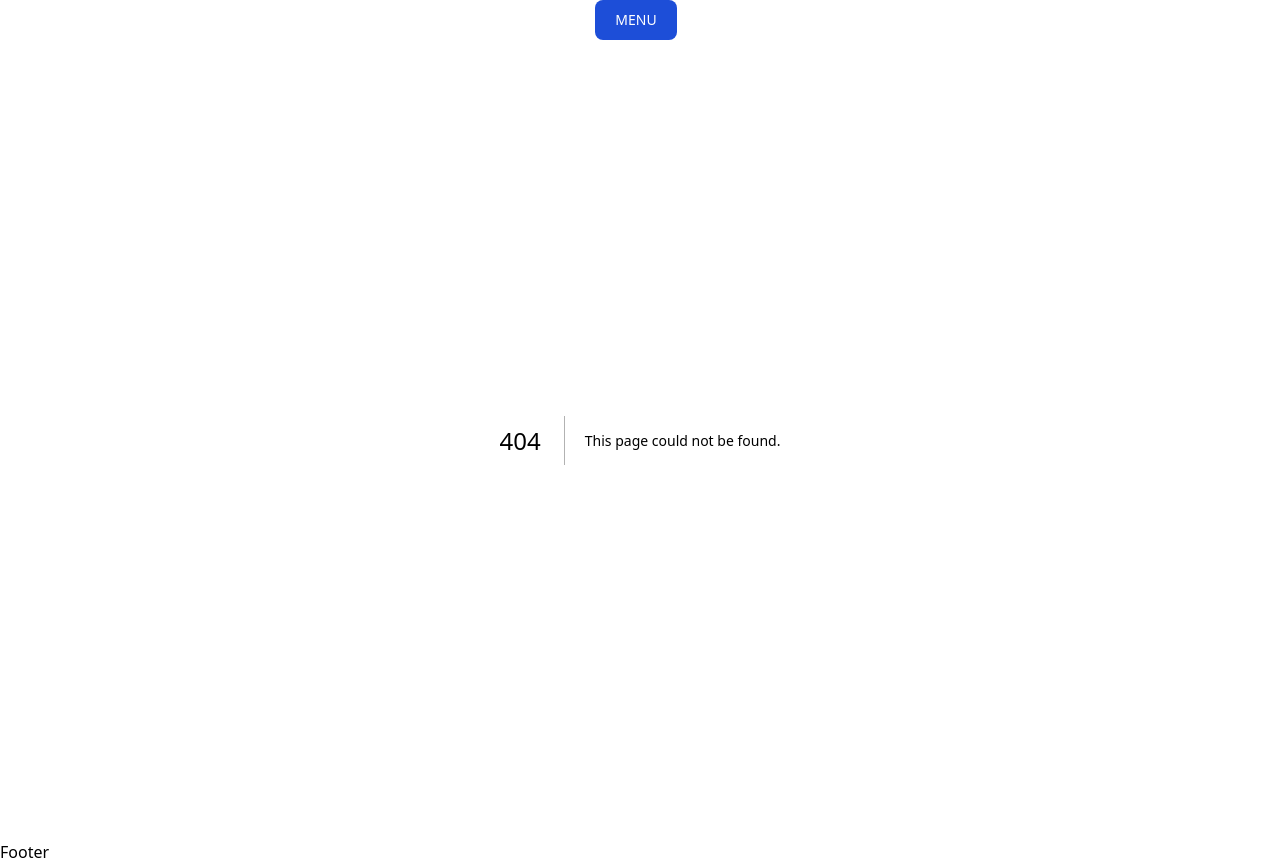
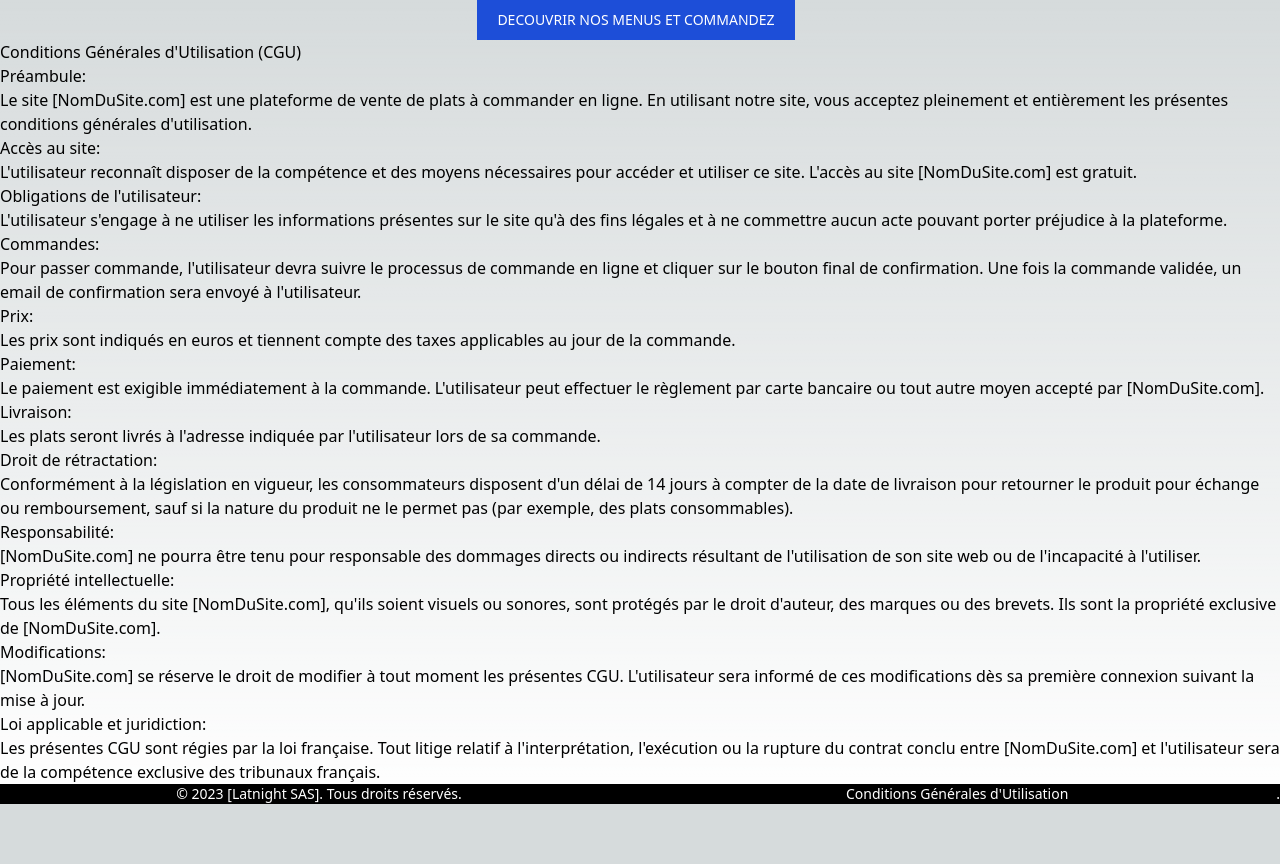
Before and after one commit to YannickMath/danse_fo, a Next.js app: page /CGU in a window 1280 px wide. Before the commit this address had no page. After the commit the page ends 804 px from the top, so only its background shows below. Built offline with nearby package versions, Linux system fonts and the light colour scheme.

Commit message:
maj header, footer, drawer

```diff
--- /dev/null
+++ b/src/components/cgu/CGU.js
@@ -0,0 +1,45 @@
+function CGU() {
+    return (
+        <div>
+            <h1>Conditions Générales d'Utilisation (CGU)</h1>
+
+            <h2>Préambule:</h2>
+            <p>Le site [NomDuSite.com] est une plateforme de vente de plats à commander en ligne. En utilisant notre site, vous acceptez pleinement et entièrement les présentes conditions générales d'utilisation.</p>
+
+            <h2>Accès au site:</h2>
+            <p>L'utilisateur reconnaît disposer de la compétence et des moyens nécessaires pour accéder et utiliser ce site. L'accès au site [NomDuSite.com] est gratuit.</p>
+
+            <h2>Obligations de l'utilisateur:</h2>
+            <p>L'utilisateur s'engage à ne utiliser les informations présentes sur le site qu'à des fins légales et à ne commettre aucun acte pouvant porter préjudice à la plateforme.</p>
+
+            <h2>Commandes:</h2>
+            <p>Pour passer commande, l'utilisateur devra suivre le processus de commande en ligne et cliquer sur le bouton final de confirmation. Une fois la commande validée, un email de confirmation sera envoyé à l'utilisateur.</p>
+
+            <h2>Prix:</h2>
+            <p>Les prix sont indiqués en euros et tiennent compte des taxes applicables au jour de la commande.</p>
+
+            <h2>Paiement:</h2>
+            <p>Le paiement est exigible immédiatement à la commande. L'utilisateur peut effectuer le règlement par carte bancaire ou tout autre moyen accepté par [NomDuSite.com].</p>
+
+            <h2>Livraison:</h2>
+            <p>Les plats seront livrés à l'adresse indiquée par l'utilisateur lors de sa commande.</p>
+
+            <h2>Droit de rétractation:</h2>
+            <p>Conformément à la législation en vigueur, les consommateurs disposent d'un délai de 14 jours à compter de la date de livraison pour retourner le produit pour échange ou remboursement, sauf si la nature du produit ne le permet pas (par exemple, des plats consommables).</p>
+
+            <h2>Responsabilité:</h2>
+            <p>[NomDuSite.com] ne pourra être tenu pour responsable des dommages directs ou indirects résultant de l'utilisation de son site web ou de l'incapacité à l'utiliser.</p>
+
+            <h2>Propriété intellectuelle:</h2>
+            <p>Tous les éléments du site [NomDuSite.com], qu'ils soient visuels ou sonores, sont protégés par le droit d'auteur, des marques ou des brevets. Ils sont la propriété exclusive de [NomDuSite.com].</p>
+
+            <h2>Modifications:</h2>
+            <p>[NomDuSite.com] se réserve le droit de modifier à tout moment les présentes CGU. L'utilisateur sera informé de ces modifications dès sa première connexion suivant la mise à jour.</p>
+
+            <h2>Loi applicable et juridiction:</h2>
+            <p>Les présentes CGU sont régies par la loi française. Tout litige relatif à l'interprétation, l'exécution ou la rupture du contrat conclu entre [NomDuSite.com] et l'utilisateur sera de la compétence exclusive des tribunaux français.</p>
+        </div>
+    );
+}
+
+export default CGU;
--- a/src/components/footer.js
+++ b/src/components/footer.js
@@ -1,7 +1,12 @@
+import Link from "next/link";
+
 export default function Footer() {
-    return (
-        <div>
-            <h1>Footer</h1>
-        </div>
-    )
+  return (
+    <div className="flex justify-between w-full text-white bg-black text-sm">
+      <h1 className="w-1/2 flex justify-center">
+        © 2023 [Latnight SAS]. Tous droits réservés.{" "}
+      </h1>
+        <Link href="/CGU" className="w-1/2 flex justify-center">Conditions Générales d'Utilisation</Link>.
+    </div>
+  );
 }
--- a/src/components/layout.js
+++ b/src/components/layout.js
@@ -17,16 +17,17 @@ export default function Layout({ children }) {
   };
 
   return (
-    <>
+    <div className="h-screen">
       <Navbar
         isDrawerOpen={isDrawerOpen}
         setIsDrawerOpen={setisDrawerOpen}
         toggleDrawer={toggleDrawer}
         toggleEcommerce={toggleEcommerce}
         isDrawerOpenEcommerce={isDrawerOpenEcommerce}
+        className="h-1/6"
       />
       <main>{children}</main>
-      <Footer />
-    </>
+      <Footer className="h-0.5/6" />
+    </div>
   );
 }
--- a/src/components/navbar.js
+++ b/src/components/navbar.js
@@ -2,7 +2,10 @@ import { useState, useEffect, useRef } from "react";
 import Link from "next/link";
 import { MdOutlineKeyboardArrowDown } from "react-icons/md";
 import { PiSignInBold } from "react-icons/pi";
+import { AiOutlineLogout } from "react-icons/ai";
 import { RxCross1 } from "react-icons/rx";
+import { BsFillBoxFill } from "react-icons/bs";
+import { BsFillBagFill } from "react-icons/bs";
 
 export default function Navbar({
   isDrawerOpen,
@@ -33,19 +36,19 @@ export default function Navbar({
     <>
       <div className="text-center">
         <button
-          className="text-white bg-blue-700 hover:bg-blue-800 focus:ring-4 focus:ring-blue-300 font-medium rounded-lg text-sm px-5 py-2.5 mr-2 dark:bg-blue-600 dark:hover:bg-blue-700 focus:outline-none dark:focus:ring-blue-800"
+          className="text-white w-90% bg-blue-700 hover:bg-blue-800 focus:ring-4 focus:ring-blue-300 font-medium  text-sm px-5 py-2.5 mr-2 dark:bg-blue-600 dark:hover:bg-blue-700 focus:outline-none dark:focus:ring-blue-800"
           type="button"
           data-drawer-target="drawer-body-scrolling"
           data-drawer-show="drawer-body-scrolling"
           data-drawer-body-scrolling="true"
           aria-controls="drawer-body-scrolling"
           onClick={toggleDrawer}
-          ref={drawerRef}
           >
-          MENU
+          DECOUVRIR NOS MENUS ET COMMANDEZ
         </button>
       </div>
       <div
+            ref={drawerRef}
         id="drawer-body-scrolling"
         className={`fixed top-0 left-0 z-40 h-screen p-4 overflow-y-auto transition-transform ${
           isDrawerOpen ? "-translate-x-full" : ""
@@ -86,7 +89,7 @@ export default function Navbar({
                   <path d="M16.975 11H10V4.025a1 1 0 0 0-1.066-.998 8.5 8.5 0 1 0 9.039 9.039.999.999 0 0 0-1-1.066h.002Z" />
                   <path d="M12.5 0c-.157 0-.311.01-.565.027A1 1 0 0 0 11 1.02V10h8.975a1 1 0 0 0 1-.935c.013-.188.028-.374.028-.565A8.51 8.51 0 0 0 12.5 0Z" />
                 </svg>
-                <span className="ml-3">Dashboard</span>
+                <span className="ml-3">Latnight Food</span>
               </a>
             </li>
             <li>
@@ -107,7 +110,7 @@ export default function Navbar({
                   <path d="M15 12a1 1 0 0 0 .962-.726l2-7A1 1 0 0 0 17 3H3.77L3.175.745A1 1 0 0 0 2.208 0H1a1 1 0 0 0 0 2h.438l.6 2.255v.019l2 7 .746 2.986A3 3 0 1 0 9 17a2.966 2.966 0 0 0-.184-1h2.368c-.118.32-.18.659-.184 1a3 3 0 1 0 3-3H6.78l-.5-2H15Z" />
                 </svg>
                 <span className="flex-1 ml-3 text-left whitespace-nowrap">
-                  E-commerce
+                  Produits
                 </span>
                 <MdOutlineKeyboardArrowDown />
               </button>
@@ -123,7 +126,7 @@ export default function Navbar({
                     href="#"
                     className="flex items-center w-full p-2 text-gray-900 transition duration-75 rounded-lg pl-11 group hover:bg-gray-100 dark:text-white dark:hover:bg-gray-700"
                   >
-                    Products
+                    Burgers
                   </a>
                 </li>
                 <li>
@@ -131,7 +134,7 @@ export default function Navbar({
                     href="#"
                     className="flex items-center w-full p-2 text-gray-900 transition duration-75 rounded-lg pl-11 group hover:bg-gray-100 dark:text-white dark:hover:bg-gray-700"
                     >
-                    Billing
+                    Pizzas
                   </a>
                 </li>
                 <li>
@@ -139,30 +142,18 @@ export default function Navbar({
                     href="#"
                     className="flex items-center w-full p-2 text-gray-900 transition duration-75 rounded-lg pl-11 group hover:bg-gray-100 dark:text-white dark:hover:bg-gray-700"
                   >
-                    Invoice
+                    Frites & Potatoes
                   </a>
-                </li>
-              </ul>
                 </li>
                 <li>
                   <a
                     href="#"
-                className="flex items-center p-2 text-gray-900 rounded-lg dark:text-white hover:bg-gray-100 dark:hover:bg-gray-700 group"
+                    className="flex items-center w-full p-2 text-gray-900 transition duration-75 rounded-lg pl-11 group hover:bg-gray-100 dark:text-white dark:hover:bg-gray-700"
                   >
-                <svg
-                  className="flex-shrink-0 w-5 h-5 text-gray-500 transition duration-75 dark:text-gray-400 group-hover:text-gray-900 dark:group-hover:text-white"
-                  aria-hidden="true"
-                  xmlns="http://www.w3.org/2000/svg"
-                  fill="currentColor"
-                  viewBox="0 0 18 18"
-                >
-                  <path d="M6.143 0H1.857A1.857 1.857 0 0 0 0 1.857v4.286C0 7.169.831 8 1.857 8h4.286A1.857 1.857 0 0 0 8 6.143V1.857A1.857 1.857 0 0 0 6.143 0Zm10 0h-4.286A1.857 1.857 0 0 0 10 1.857v4.286C10 7.169 10.831 8 11.857 8h4.286A1.857 1.857 0 0 0 18 6.143V1.857A1.857 1.857 0 0 0 16.143 0Zm-10 10H1.857A1.857 1.857 0 0 0 0 11.857v4.286C0 17.169.831 18 1.857 18h4.286A1.857 1.857 0 0 0 8 16.143v-4.286A1.857 1.857 0 0 0 6.143 10Zm10 0h-4.286A1.857 1.857 0 0 0 10 11.857v4.286c0 1.026.831 1.857 1.857 1.857h4.286A1.857 1.857 0 0 0 18 16.143v-4.286A1.857 1.857 0 0 0 16.143 10Z" />
-                </svg>
-                <span className="flex-1 ml-3 whitespace-nowrap">Kanban</span>
-                {/* <span className="inline-flex items-center justify-center px-2 ml-3 text-sm font-medium text-gray-800 bg-gray-100 rounded-full dark:bg-gray-700 dark:text-gray-300">
-                  Pro
-                </span> */}
+                    Boissons
                   </a>
+                </li>
+              </ul>
             </li>
             <li>
               <a
@@ -178,7 +169,7 @@ export default function Navbar({
                 >
                   <path d="m17.418 3.623-.018-.008a6.713 6.713 0 0 0-2.4-.569V2h1a1 1 0 1 0 0-2h-2a1 1 0 0 0-1 1v2H9.89A6.977 6.977 0 0 1 12 8v5h-2V8A5 5 0 1 0 0 8v6a1 1 0 0 0 1 1h8v4a1 1 0 0 0 1 1h2a1 1 0 0 0 1-1v-4h6a1 1 0 0 0 1-1V8a5 5 0 0 0-2.582-4.377ZM6 12H4a1 1 0 0 1 0-2h2a1 1 0 0 1 0 2Z" />
                 </svg>
-                <span className="flex-1 ml-3 whitespace-nowrap">Inbox</span>
+                <span className="flex-1 ml-3 whitespace-nowrap">Nous contacter</span>
                 {/* <span className="inline-flex items-center justify-center w-3 h-3 p-3 ml-3 text-sm font-medium text-blue-800 bg-blue-100 rounded-full dark:bg-blue-900 dark:text-blue-300">
                   3
                 </span> */}
@@ -198,7 +189,7 @@ export default function Navbar({
                 >
                   <path d="M14 2a3.963 3.963 0 0 0-1.4.267 6.439 6.439 0 0 1-1.331 6.638A4 4 0 1 0 14 2Zm1 9h-1.264A6.957 6.957 0 0 1 15 15v2a2.97 2.97 0 0 1-.184 1H19a1 1 0 0 0 1-1v-1a5.006 5.006 0 0 0-5-5ZM6.5 9a4.5 4.5 0 1 0 0-9 4.5 4.5 0 0 0 0 9ZM8 10H5a5.006 5.006 0 0 0-5 5v2a1 1 0 0 0 1 1h11a1 1 0 0 0 1-1v-2a5.006 5.006 0 0 0-5-5Z" />
                 </svg>
-                <span className="flex-1 ml-3 whitespace-nowrap">Users</span>
+                <span className="flex-1 ml-3 whitespace-nowrap">Mon compte</span>
               </a>
             </li>
             <li>
@@ -206,16 +197,20 @@ export default function Navbar({
                 href="#"
                 className="flex items-center p-2 text-gray-900 rounded-lg dark:text-white hover:bg-gray-100 dark:hover:bg-gray-700 group"
               >
-                <svg
-                  className="flex-shrink-0 w-5 h-5 text-gray-500 transition duration-75 dark:text-gray-400 group-hover:text-gray-900 dark:group-hover:text-white"
-                  aria-hidden="true"
-                  xmlns="http://www.w3.org/2000/svg"
-                  fill="currentColor"
-                  viewBox="0 0 18 20"
+                <BsFillBagFill/>
+                <span className="flex-1 ml-3 whitespace-nowrap">Panier</span>
+              </a>
+            </li>
+            <li>
+              <a
+                href="#"
+                className="flex items-center p-2 text-gray-900 rounded-lg dark:text-white hover:bg-gray-100 dark:hover:bg-gray-700 group"
               >
-                  <path d="M17 5.923A1 1 0 0 0 16 5h-3V4a4 4 0 1 0-8 0v1H2a1 1 0 0 0-1 .923L.086 17.846A2 2 0 0 0 2.08 20h13.84a2 2 0 0 0 1.994-2.153L17 5.923ZM7 9a1 1 0 0 1-2 0V7h2v2Zm0-5a2 2 0 1 1 4 0v1H7V4Zm6 5a1 1 0 1 1-2 0V7h2v2Z" />
-                </svg>
-                <span className="flex-1 ml-3 whitespace-nowrap">Products</span>
+                <BsFillBoxFill/>
+                <span className="flex-1 ml-3 whitespace-nowrap">Mes commandes</span>
+                {/* <span className="inline-flex items-center justify-center px-2 ml-3 text-sm font-medium text-gray-800 bg-gray-100 rounded-full dark:bg-gray-700 dark:text-gray-300">
+                  Pro
+                </span> */}
               </a>
             </li>
             <li>
@@ -255,6 +250,15 @@ export default function Navbar({
                 <span className="flex-1 ml-3 whitespace-nowrap">Sign Up</span>
               </Link>
             </li>
+            <li>
+              <a
+                href="#"
+                className="flex items-center p-2 text-gray-900 rounded-lg dark:text-white hover:bg-gray-100 dark:hover:bg-gray-700 group"
+              >
+                <AiOutlineLogout/>
+                <span className="flex-1 ml-3 whitespace-nowrap">Logout</span>
+              </a>
+            </li>
           </ul>
         </div>
       </div>
--- /dev/null
+++ b/src/pages/CGU.js
@@ -0,0 +1,5 @@
+import CGU from "@/components/cgu/CGU"
+
+export default function CGUPage() {
+  return <CGU />;
+}
--- a/src/pages/index.js
+++ b/src/pages/index.js
@@ -6,7 +6,7 @@ import 'animate.css';
 export default function Home() {
   return (
     <div className="bg-[url('/hamburger.jpg')] h-screen w-full bg-cover  text-white">
-      <h1 className="animate__backInLeft text-white text-xl w-full h-1/6 flex justify-center items-center">Home</h1>
+      <h1 className="animate__backInLeft text-white text-2xl w-full h-1/6 flex justify-center items-center">Home</h1>
 
 
     </div>
```
Lines whose indentation alone changed are shown as unchanged.
